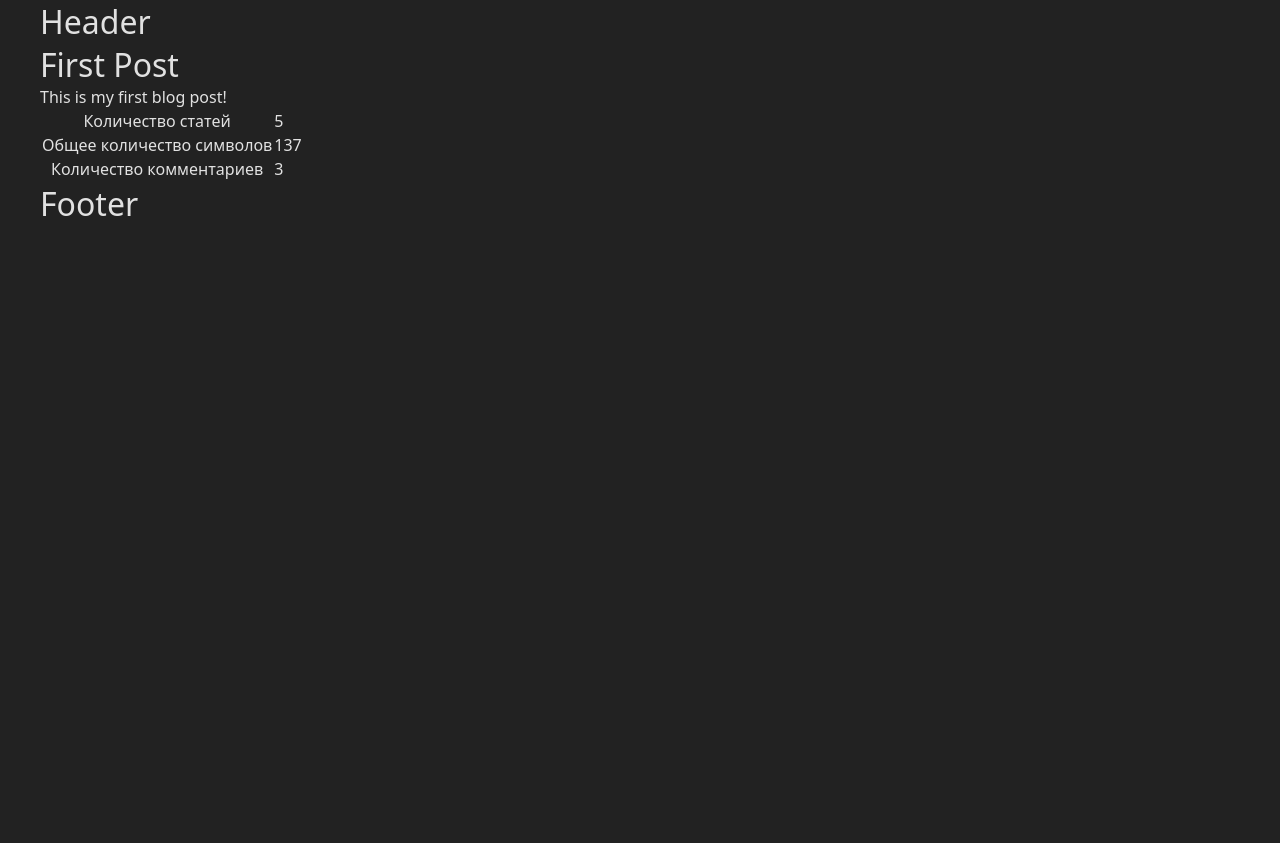
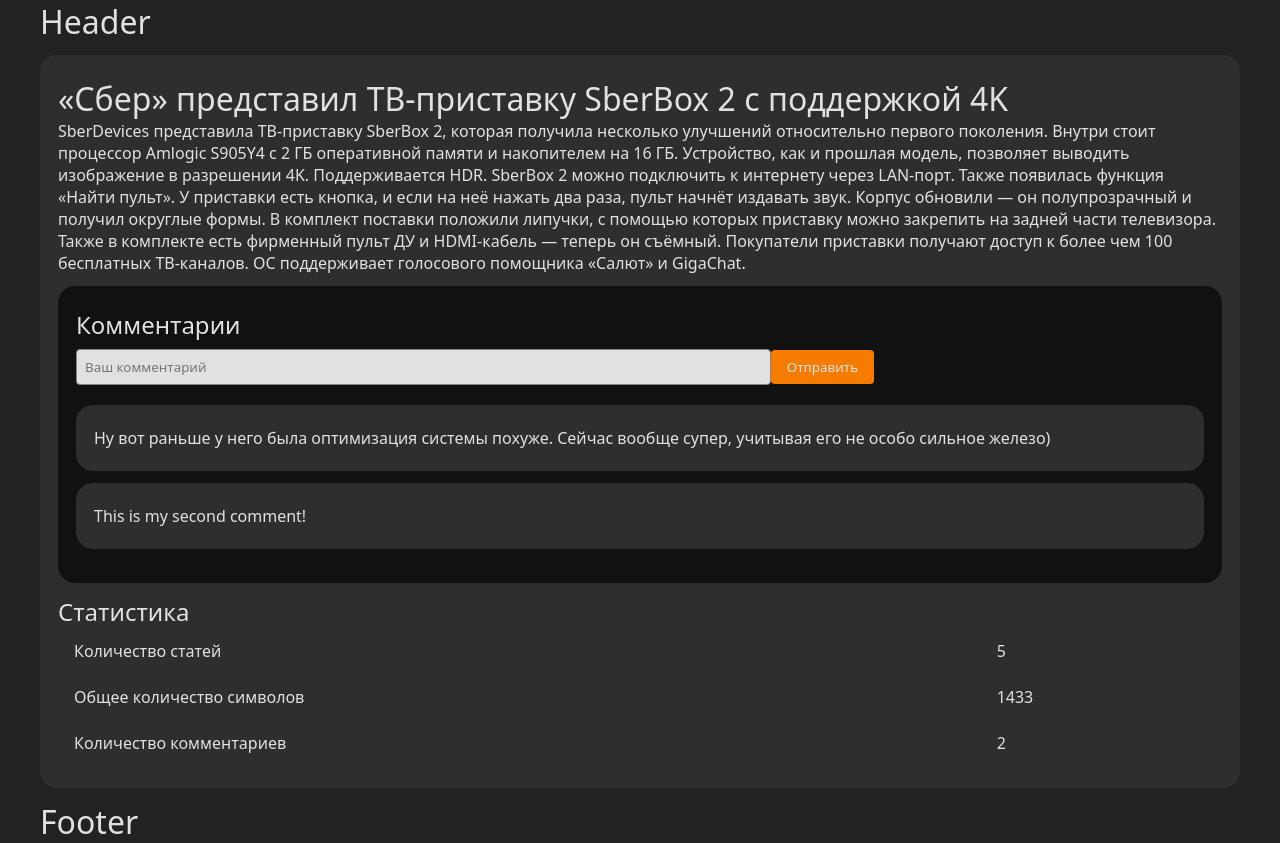
Before and after one commit to 1317n0d3/divergent-blog, a React (Create React App) app: page /divergent-blog/1 in a window 1280 px wide. Before the commit the page ends 800 px from the top, so only its background shows below. Built offline with nearby package versions, Linux system fonts and the light colour scheme.

Commit message:
add comments block

```diff
--- a/src/assets/data/index.json
+++ b/src/assets/data/index.json
@@ -2,30 +2,39 @@
   "newsPosts": [
     {
       "id": "1",
-      "title": "First Post",
-      "content": "This is my first blog post!",
-      "shortContent": "This is my first blog post!",
+      "title": "«Сбер» представил ТВ-приставку SberBox 2 с поддержкой 4K",
+      "content": "SberDevices представила ТВ-приставку SberBox 2, которая получила несколько улучшений относительно первого поколения. Внутри стоит процессор Amlogic S905Y4 с 2 ГБ оперативной памяти и накопителем на 16 ГБ. Устройство, как и прошлая модель, позволяет выводить изображение в разрешении 4K. Поддерживается HDR. SberBox 2 можно подключить к интернету через LAN-порт. Также появилась функция «Найти пульт». У приставки есть кнопка, и если на неё нажать два раза, пульт начнёт издавать звук. Корпус обновили — он полупрозрачный и получил округлые формы. В комплект поставки положили липучки, с помощью которых приставку можно закрепить на задней части телевизора. Также в комплекте есть фирменный пульт ДУ и HDMI-кабель — теперь он съёмный. Покупатели приставки получают доступ к более чем 100 бесплатных ТВ-каналов. OC поддерживает голосового помощника «Салют» и GigaChat.",
+      "shortContent": "И в новом полупрозрачном дизайне. Цена — 5490 рублей.",
       "comments": [
         {
           "id": "1",
-          "content": "This is my first comment!"
+          "content": "Ну вот раньше у него была оптимизация системы похуже. Сейчас вообще супер, учитывая его не особо сильное железо)"
         },
         {
           "id": "2",
           "content": "This is my second comment!"
-        },
-        {
-          "id": "3",
-          "content": "This is my third comment!"
         }
       ]
     },
     {
       "id": "2",
-      "title": "Second Post",
-      "content": "This is my second blog post!",
-      "shortContent": "This is my second blog post!",
-      "comments": []
+      "title": "Вероятно, Nothing показала Phone (3)",
+      "content": "Глава компании Nothing Карл Пей опубликовал в X изображения c разделом быстрых настроек NothingOS. Пользователи обратили внимание, что на изображениях показан несуществующий смартфон Nothing. Если не всматриваться, то дизайн как у Phone (2) или Phone (2a), но если обратить внимание на правый торец, там виднеется новая кнопка, которой нет ни у одного смартфона компании. Есть теория, что на рендерах показан Phone (3), а новая кнопка — это что-то вроде Action Button в iPhone 15 Pro. ",
+      "shortContent": "Представить смартфон могут этим летом.",
+      "comments": [
+        {
+          "id": "3",
+          "content": "Ну вот раньше у него была оптимизация системы похуже. Сейчас вообще супер, учитывая его не особо сильное железо)"
+        },
+        {
+          "id": "4",
+          "content": "Увидел IOS, да, быканул). По памяти показалось что-то сильно похожее. Но при непосредственном сравнении видно что прям вообще по-разному всё."
+        },
+        {
+          "id": "5",
+          "content": "А я лично хочу в обнове аод увидеть раскрытые сообщения, чтобы прочитать прямо на аоде, и сказать даже телефон не включал"
+        }
+      ]
     },
     {
       "id": "3",
--- /dev/null
+++ b/src/components/Comment/Comment.module.scss
@@ -0,0 +1,8 @@
+@import './../../constants/colors.scss';
+
+.wrapper {
+  background-color: $gray;
+  border-radius: 17px;
+  padding: 22px 18px;
+  margin: 12px 0;
+}
--- /dev/null
+++ b/src/components/Comment/index.tsx
@@ -0,0 +1,16 @@
+import { FC } from "react";
+import styles from "./Comment.module.scss";
+
+type Props = {
+  comment: TComment;
+};
+
+const Comment: FC<Props> = (props) => {
+  return (
+    <div className={styles.wrapper}>
+      <p>{props.comment.content}</p>
+    </div>
+  );
+};
+
+export default Comment;
--- a/src/components/NewsPage/index.tsx
+++ b/src/components/NewsPage/index.tsx
@@ -29,7 +29,6 @@
   return (
     <main>
       {error && <h1>{error}</h1>}
-      <h1>News Page</h1>
       {newsPostsElem}
     </main>
   );
--- a/src/components/NewsPost/NewsPost.module.scss
+++ b/src/components/NewsPost/NewsPost.module.scss
@@ -0,0 +1,30 @@
+@import './../../constants/colors.scss';
+
+.wrapper {
+  background-color: $gray;
+  border-radius: 17px;
+  padding: 22px 18px;
+  margin: 12px 0;
+}
+
+.comments {
+  background-color: $black;
+  border-radius: 17px;
+  padding: 22px 18px;
+  margin: 12px 0;
+}
+
+.commentsInput {
+  color: $black;
+  background-color: $white;
+  padding: 8px;
+  border: 1px solid $gray-light;
+  border-radius: 4px;
+  margin: 8px 0;
+  width: 60%;
+  outline: none;
+
+  &:focus {
+    border: 1px solid $pivot;
+  }
+}
--- a/src/components/NewsPost/index.tsx
+++ b/src/components/NewsPost/index.tsx
@@ -3,6 +3,7 @@
 import { useAppDispatch, useAppSelector } from "../../hooks/redux";
 import { useEffect } from "react";
 import { fetchNews } from "../../store/reducers/ActionCreators";
+import Comment from "../Comment";
 
 const NewsPost = () => {
   const dispatch = useAppDispatch();
@@ -18,13 +19,34 @@
   const newsPostData = newsPosts.find((post) => post.id === id);
 
   if (!newsPostData) {
-    return <div>News post not found</div>;
+    return <div className={styles.wrapper}>News post not found</div>;
   }
 
+  const comments = newsPostData.comments.map((comment) => (
+    <Comment
+      key={comment.id + "-" + comment.content.slice(0, 10).split(" ").join("")}
+      comment={comment}
+    />
+  ));
+
   return (
-    <div>
+    <div className={styles.wrapper}>
       <h1>{newsPostData.title}</h1>
       <p>{newsPostData.content}</p>
+
+      <div className={styles.comments}>
+        <h2>Комментарии</h2>
+        <input
+          type="text"
+          placeholder="Ваш комментарий"
+          className={styles.commentsInput}
+        />
+        <button type="submit">Отправить</button>
+
+        {comments}
+      </div>
+
+      <h2>Статистика</h2>
 
       <table>
         <tbody>
--- a/src/constants/colors.scss
+++ b/src/constants/colors.scss
@@ -3,4 +3,4 @@
 $gray: #2e2e2e;
 $gray-light: #848484;
 $gray-dark: #222222;
-$pivot: #9575cd;
+$pivot: #f57c00;
--- a/src/index.scss
+++ b/src/index.scss
@@ -22,3 +22,19 @@
   border-radius: 4px;
   cursor: pointer;
 }
+
+table {
+  width: 100%;
+  border-collapse: collapse;
+  background-color: $gray;
+  border-radius: 4px;
+
+  td, th {
+    padding: 12px 16px;
+    text-align: left;
+  }
+
+  tr:hover {
+    background-color: $gray-light;
+  }
+}
```
